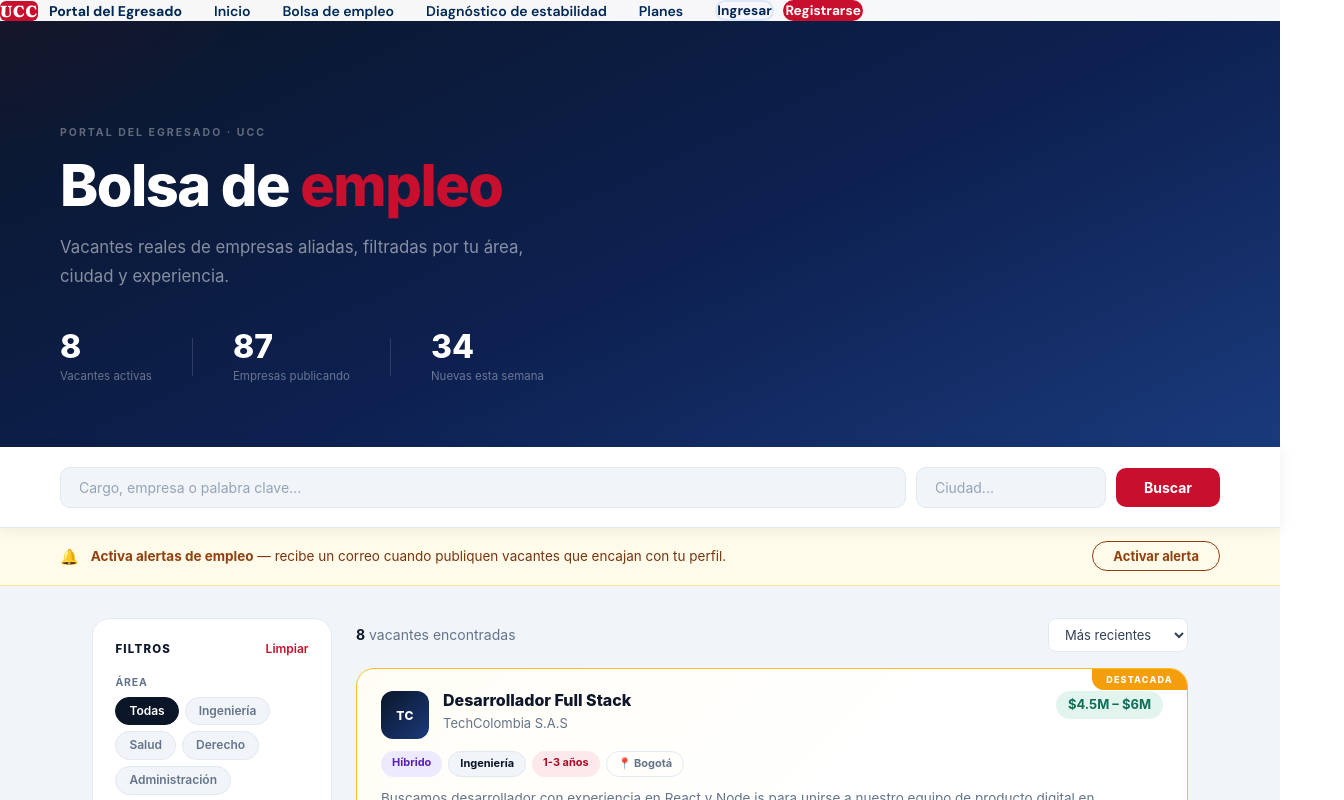
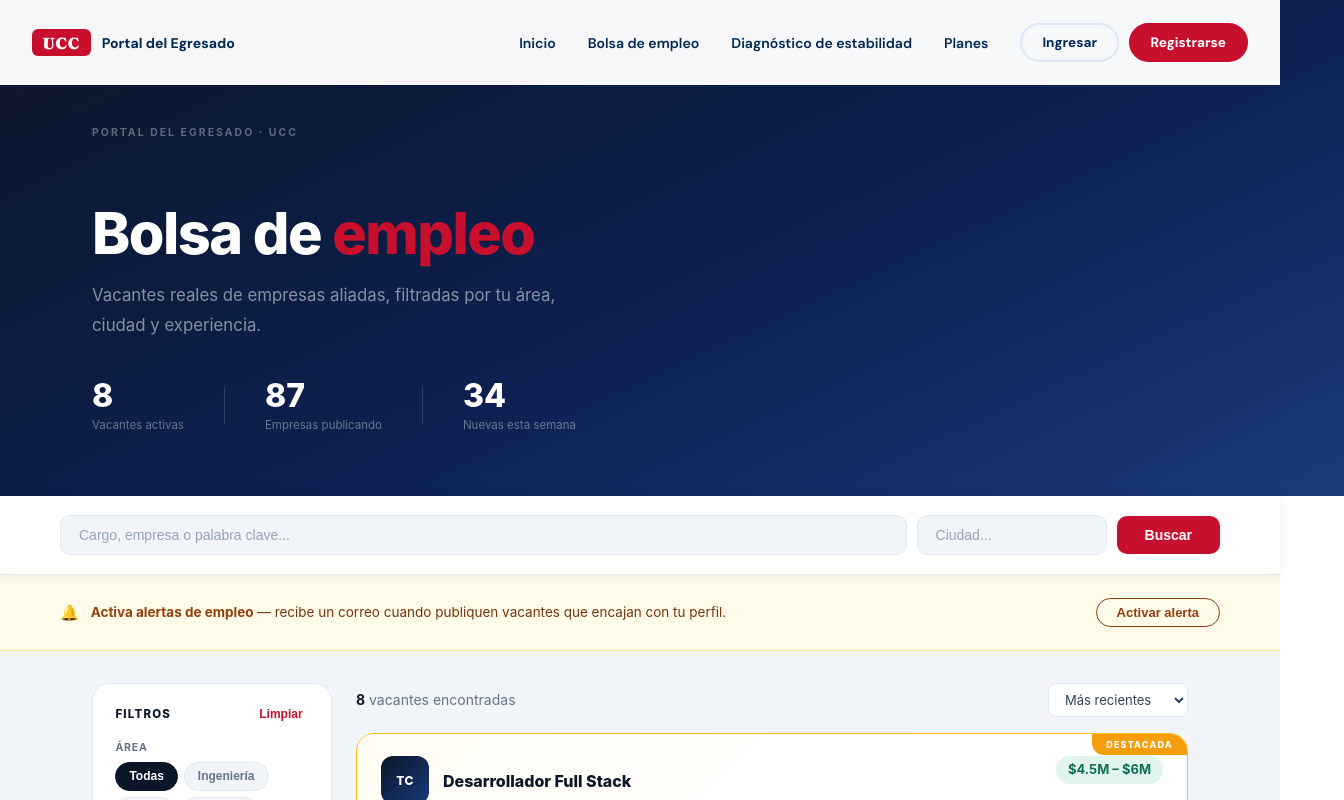
Before and after one commit to Andres0606/proyecto-ia, a Next.js app: page /Bolsa_Empleo in a window 1280 px wide. Shown: the top 800 px of the page, 1344 px wide, since content can reach past the window. Built offline with nearby package versions, Linux system fonts and the light colour scheme.

Commit message:
cambios1

```diff
--- a/app/css/Bolsa_Empleo/Bolsa.css
+++ b/app/css/Bolsa_Empleo/Bolsa.css
@@ -5,15 +5,15 @@
    ═══════════════════════════════════════════════════════ */
 
 /* ─────────────────────────────────────────────────────
-   RESET SCOPED
+   RESET SCOPED — solo las secciones propias, no el Header
    ───────────────────────────────────────────────────── */
-.be-page * {
+.be-hero *,
+.be-searchbar *,
+.be-alert *,
+.be-layout *,
+.be-pagination * {
   box-sizing: border-box;
-  margin: 0;
-  padding: 0;
 }
-.be-page button { cursor: pointer; font-family: inherit; }
-.be-page input  { font-family: inherit; }
 
 /* ─────────────────────────────────────────────────────
    HERO — colores hardcodeados, sin vars
```
